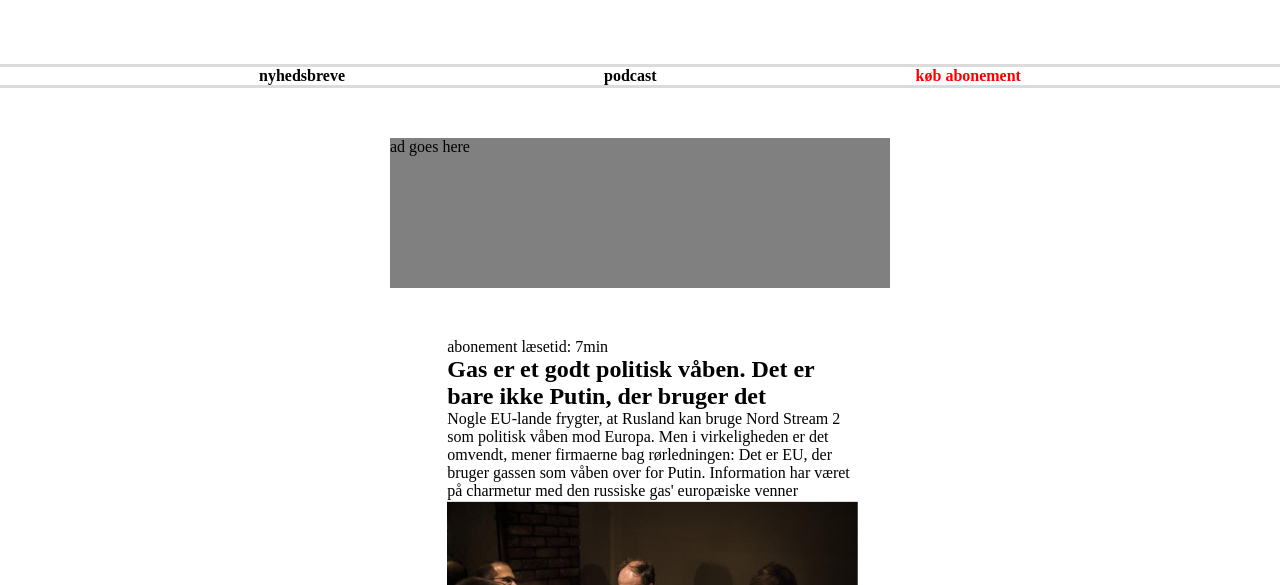
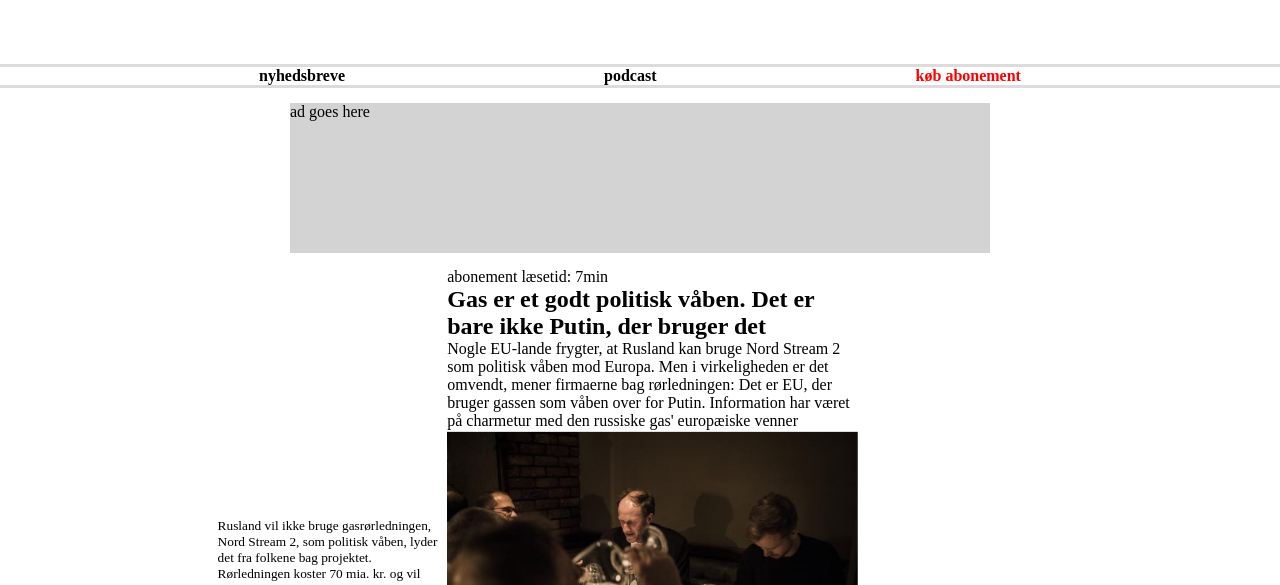
Before and after one commit to rts-cmk-wu09/bootcamp-css-2-NickBLau, a plain HTML site: page index.html in a window 1280 px wide. Shown: the part 136-721 px from the top of the page. Drawn offline with Linux system fonts and the light colour scheme.

Commit message:
add color change in ad

```diff
--- a/style.css
+++ b/style.css
@@ -51,11 +51,13 @@ header{
 }
 
 .ad{
-    width: 500px;
+    width: 700px;
     height: 150px;
-    margin: 50px auto;
-    background-color: gray;
+    margin: 15px auto;
+    background-color: lightgray;
+
 }
+
 
 main{
     margin: auto;
```
